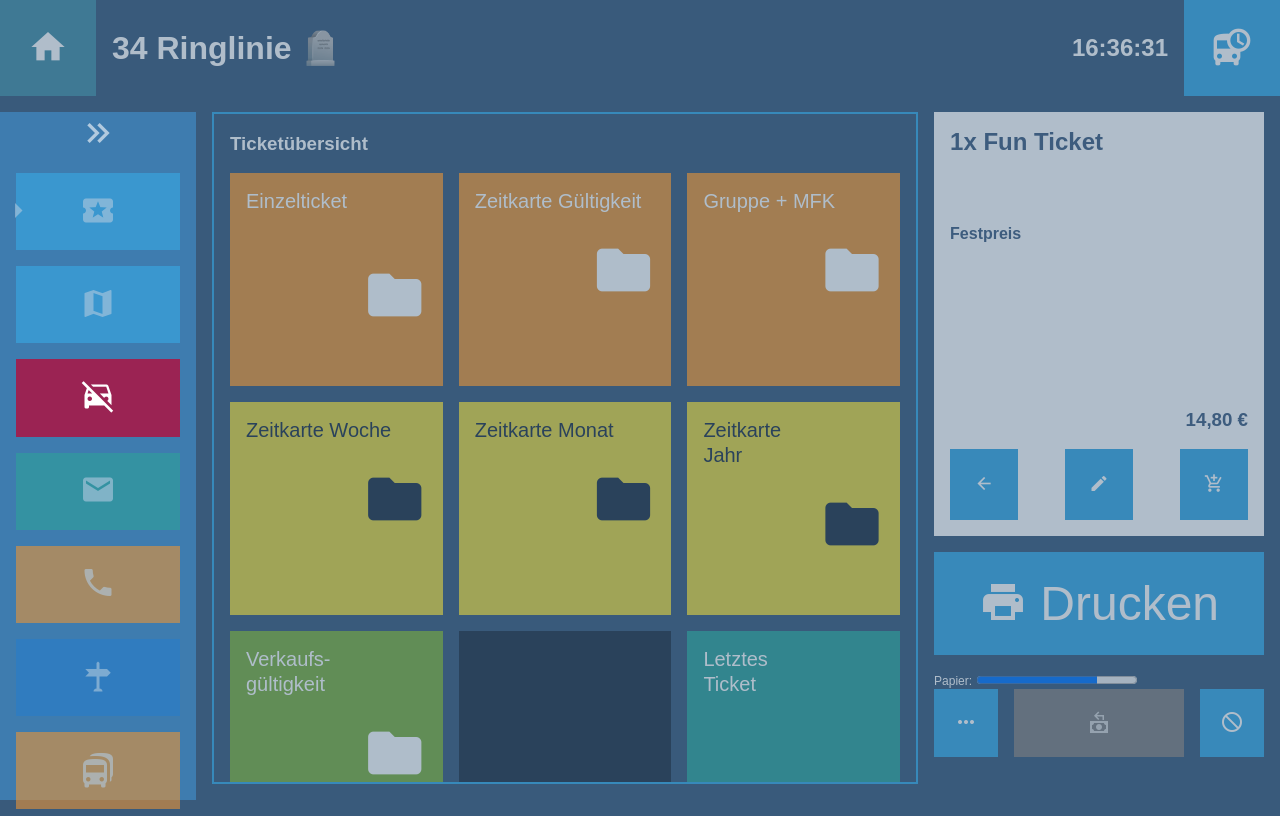
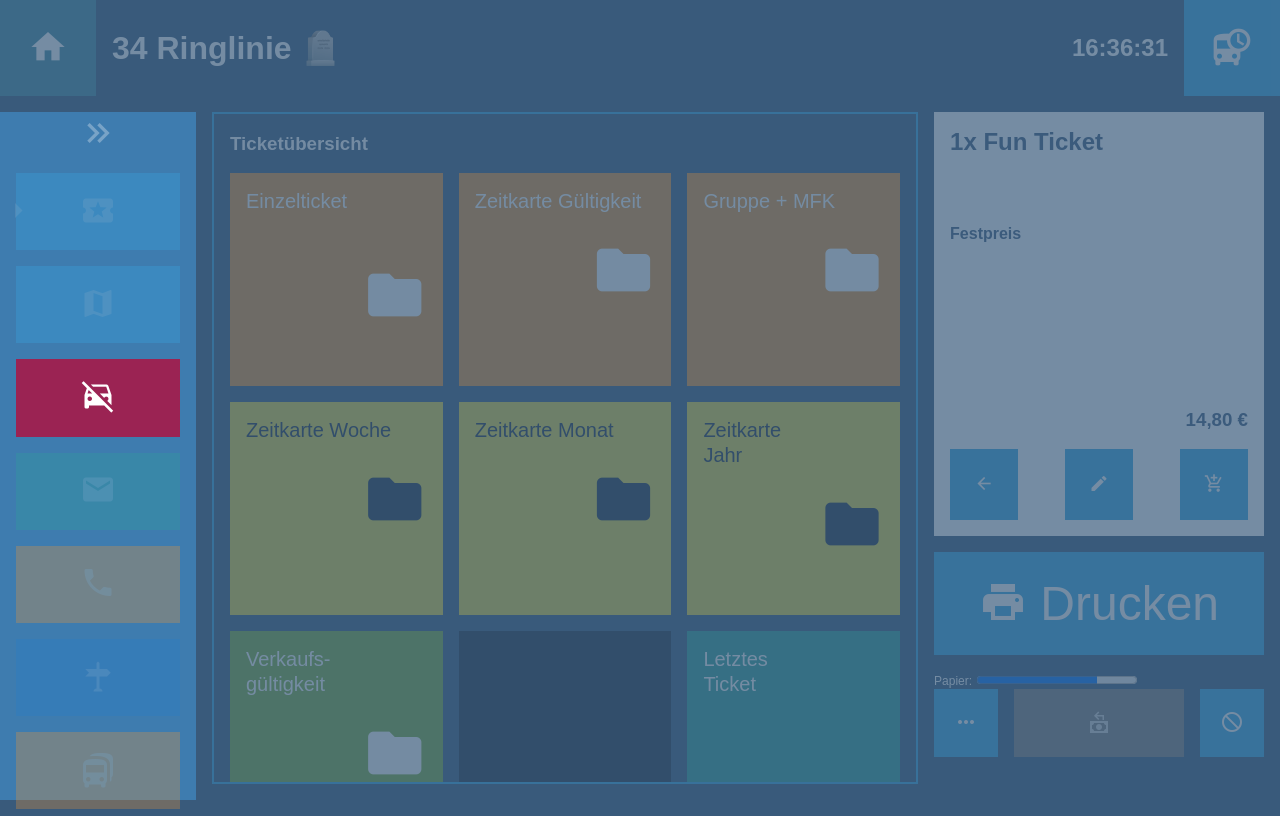
Before and after one commit to JulianSchmidtke/ScanBus, a SvelteKit app in the folder App/: page /bus in a window 1280 px wide. Built offline with nearby package versions, Linux system fonts and the light colour scheme.

Commit message:
Reduce opacity even more

```diff
--- a/App/src/routes/bus/+page.svelte
+++ b/App/src/routes/bus/+page.svelte
@@ -214,11 +214,11 @@
 	header > *,
 	.col2,
 	.col3 {
-		opacity: 0.6;
+		opacity: 0.3;
 	}
 
 	.col1 :not(.keep) {
-		opacity: 0.6;
+		opacity: 0.3;
 	}
 
 	.col1 {
```
